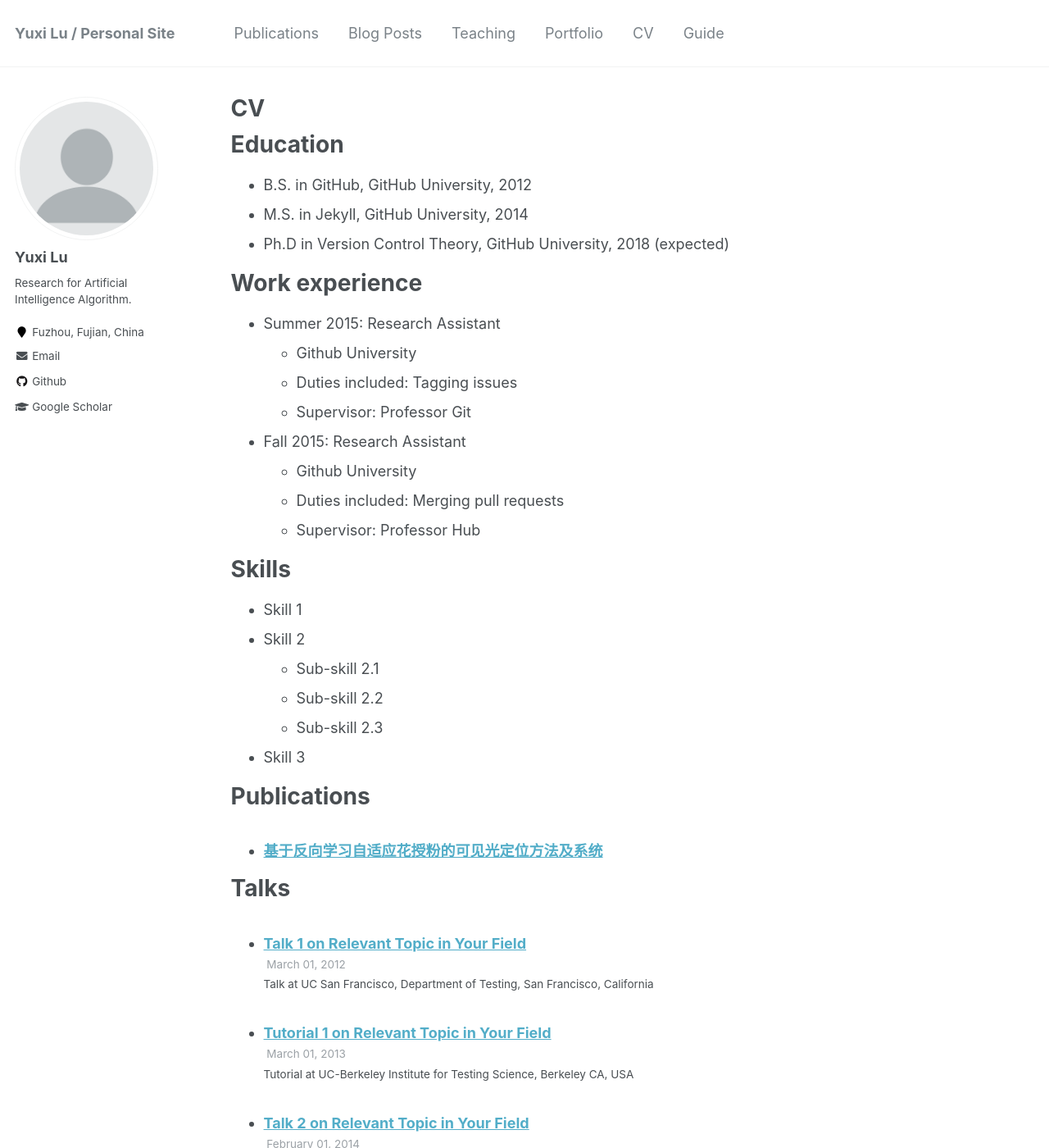
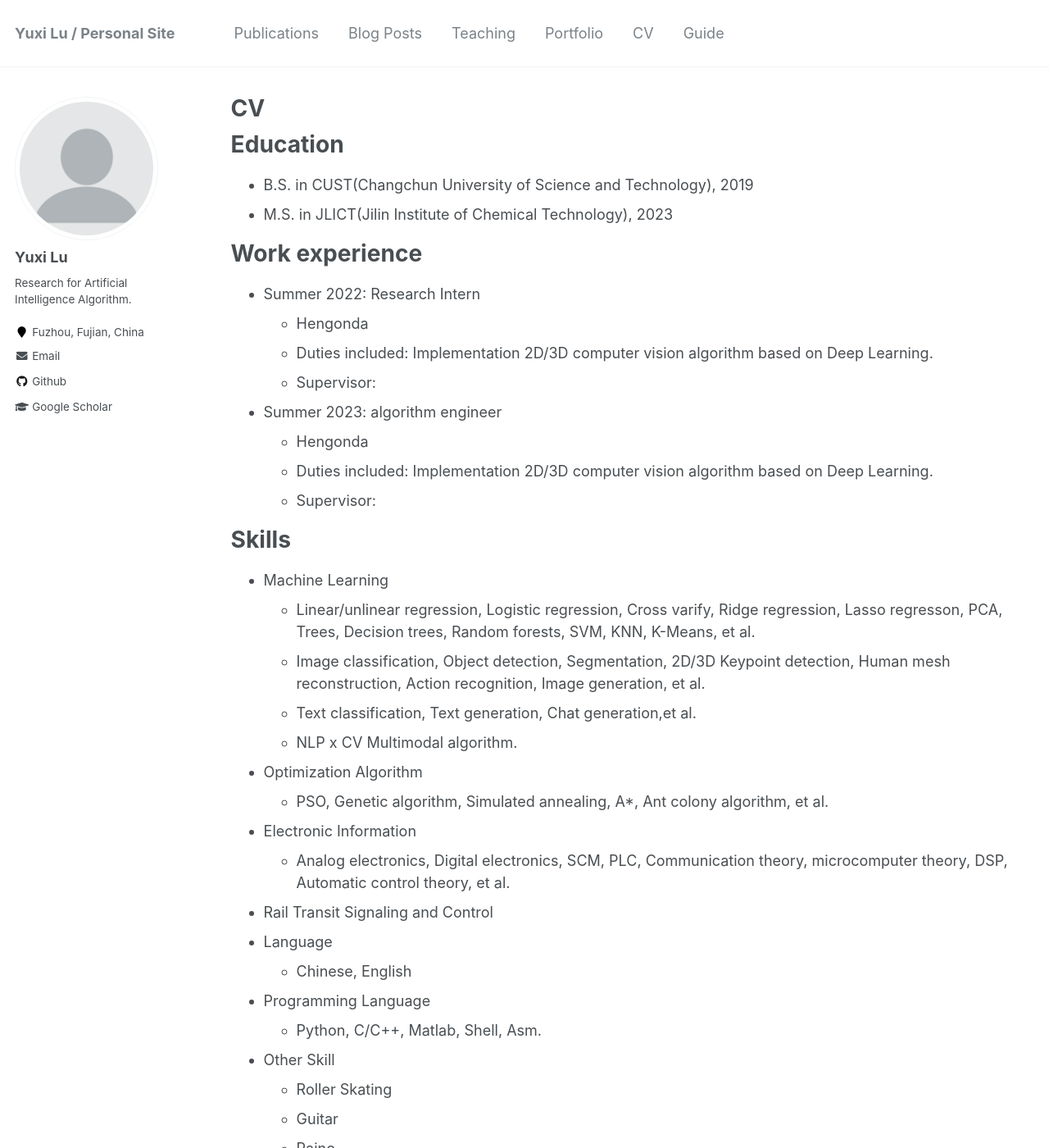
Before and after one commit to divided7/divided7.github.io, a Jekyll site: the page built from _pages/cv.md, in a window 1280 px wide and 1400 px high. Shown: the whole window at 82% size. Built offline with Jekyll 4.4.1, drawn with Linux system fonts in a browser that asks for light colours; some of the changed text lies outside the part shown.

Commit message:
Update cv.md

```diff
--- a/_pages/cv.md
+++ b/_pages/cv.md
@@ -11,30 +11,44 @@ redirect_from:
 
 Education
 ======
-* B.S. in GitHub, GitHub University, 2012
-* M.S. in Jekyll, GitHub University, 2014
-* Ph.D in Version Control Theory, GitHub University, 2018 (expected)
+* B.S. in CUST(Changchun University of Science and Technology), 2019
+* M.S. in JLICT(Jilin Institute of Chemical Technology), 2023
 
 Work experience
 ======
-* Summer 2015: Research Assistant
-  * Github University
-  * Duties included: Tagging issues
-  * Supervisor: Professor Git
+* Summer 2022: Research Intern
+  * Hengonda
+  * Duties included: Implementation 2D/3D computer vision algorithm based on Deep Learning.
+  * Supervisor:
 
-* Fall 2015: Research Assistant
-  * Github University
-  * Duties included: Merging pull requests
-  * Supervisor: Professor Hub
+* Summer 2023: algorithm engineer
+  * Hengonda
+  * Duties included: Implementation 2D/3D computer vision algorithm based on Deep Learning.
+  * Supervisor:
 
 Skills
 ======
-* Skill 1
-* Skill 2
-  * Sub-skill 2.1
-  * Sub-skill 2.2
-  * Sub-skill 2.3
-* Skill 3
+* Machine Learning
+  * Linear/unlinear regression, Logistic regression, Cross varify, Ridge regression, Lasso regresson, PCA, Trees, Decision trees, Random forests, SVM, KNN, K-Means, et al.
+  * Image classification, Object detection, Segmentation, 2D/3D Keypoint detection, Human mesh reconstruction, Action recognition, Image generation, et al.
+  * Text classification, Text generation, Chat generation,et al.
+  * NLP x CV Multimodal algorithm.
+* Optimization Algorithm
+  * PSO, Genetic algorithm, Simulated annealing, A*, Ant colony algorithm, et al.
+* Electronic Information
+  * Analog electronics, Digital electronics, SCM, PLC, Communication theory, microcomputer theory, DSP, Automatic control theory, et al.
+* Rail Transit Signaling and Control
+* Language
+  * Chinese, English
+* Programming Language
+  * Python, C/C++, Matlab, Shell, Asm.
+
+* Other Skill
+  * Roller Skating
+  * Guitar
+  * Paino
+  * Photography
+  * Bake
 
 Publications
 ======
@@ -42,11 +56,6 @@ Publications
     {% include archive-single-cv.html %}
   {% endfor %}</ul>
 
-Talks
-======
-  <ul>{% for post in site.talks %}
-    {% include archive-single-talk-cv.html %}
-  {% endfor %}</ul>
 
 Teaching
 ======
```
